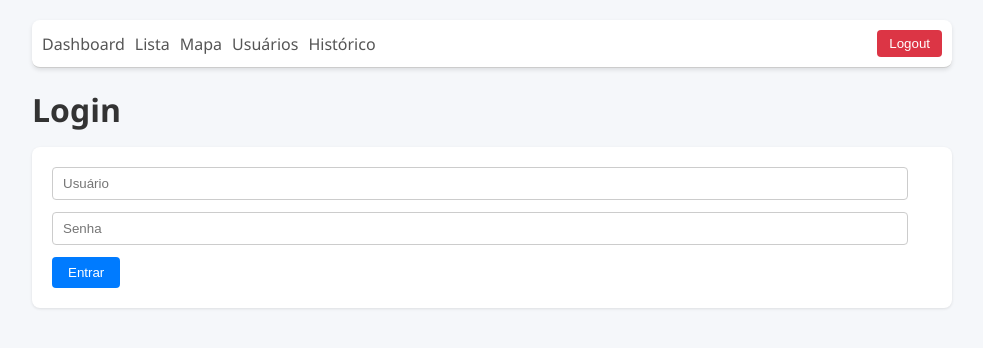
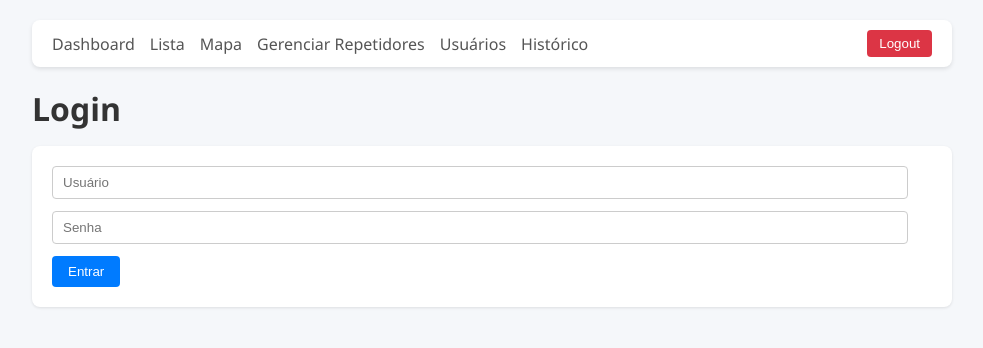
Before and after one commit to mabuie-test/Final, a React (Create React App) app in the folder frontend_repetidor/: page /login in a window 1280 px wide. Shown: the top 348 px of the page, without its empty margins (148-1131 px from the left). Built offline with nearby package versions, Linux system fonts and the light colour scheme; sample sign-in values are in the browser's storage.

Commit message:
Update App.js

```diff
--- a/frontend_repetidor/src/App.js
+++ b/frontend_repetidor/src/App.js
@@ -8,12 +8,13 @@ import {
   Link,
 } from 'react-router-dom';
 
-import LoginPage       from './pages/LoginPage';
-import DashboardPage   from './pages/DashboardPage';
-import RepeaterList    from './components/RepeaterList';
-import MapView         from './components/MapView';
-import UsersManagement from './components/UsersManagement';
-import AuditLog        from './components/AuditLog';
+import LoginPage           from './pages/LoginPage';
+import DashboardPage       from './pages/DashboardPage';
+import RepeaterList        from './components/RepeaterList';
+import MapView             from './components/MapView';
+import UsersManagement     from './components/UsersManagement';
+import AuditLog            from './components/AuditLog';
+import RepeaterManagement  from './components/RepeaterManagement'; // 📌 import do painel de repetidores
 
 import { setToken } from './services/api';
 
@@ -55,14 +56,15 @@ function App() {
     <div className="app-container">
       <Router>
         {auth && (
-        <nav style={{ padding: 10, borderBottom: '1px solid #ccc' }}>
-          <Link to="/dashboard" style={{ marginRight: 10 }}>Dashboard</Link>
-          <Link to="/list"      style={{ marginRight: 10 }}>Lista</Link>
-          <Link to="/map"       style={{ marginRight: 10 }}>Mapa</Link>
+          <nav>
+            <Link to="/dashboard">Dashboard</Link>
+            <Link to="/list">Lista</Link>
+            <Link to="/map">Mapa</Link>
             {role === 'admin' && (
               <>
-              <Link to="/users" style={{ marginRight: 10 }}>Usuários</Link>
-              <Link to="/audit" style={{ marginRight: 10 }}>Histórico</Link>
+                <Link to="/repeaters">Gerenciar Repetidores</Link>
+                <Link to="/users">Usuários</Link>
+                <Link to="/audit">Histórico</Link>
               </>
             )}
             <button onClick={handleLogout}>Logout</button>
@@ -103,6 +105,15 @@ function App() {
           />
 
           <Route
+            path="/repeaters"
+            element={
+              <PrivateRoute roles={['admin']}>
+                <RepeaterManagement />
+              </PrivateRoute>
+            }
+          />
+
+          <Route
             path="/users"
             element={
               <PrivateRoute roles={['admin']}>
```
Lines whose indentation alone changed are shown as unchanged.
